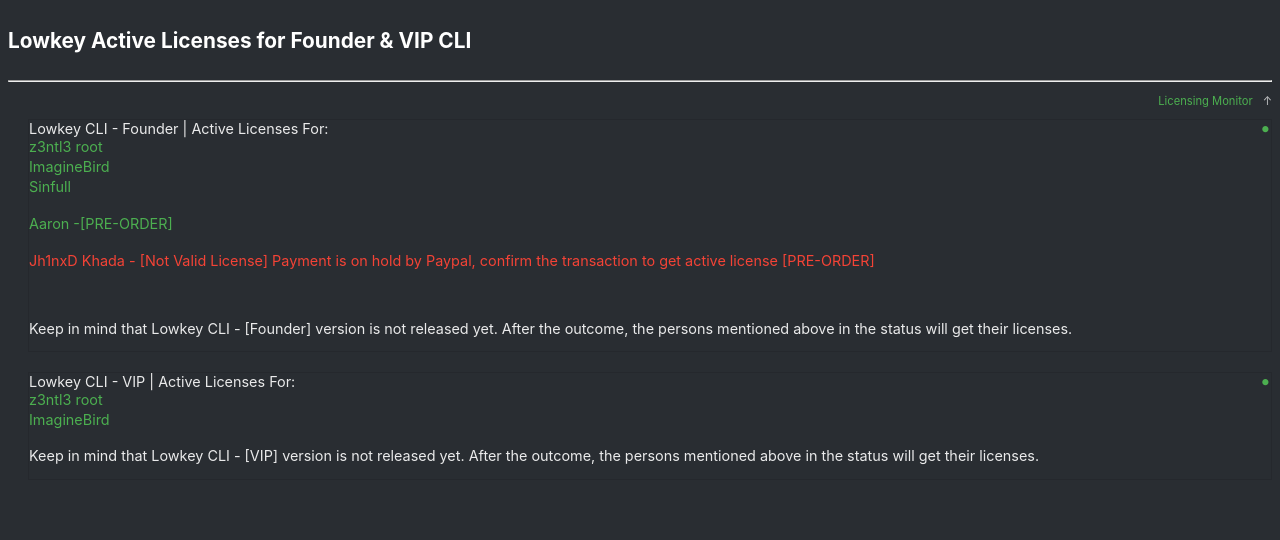
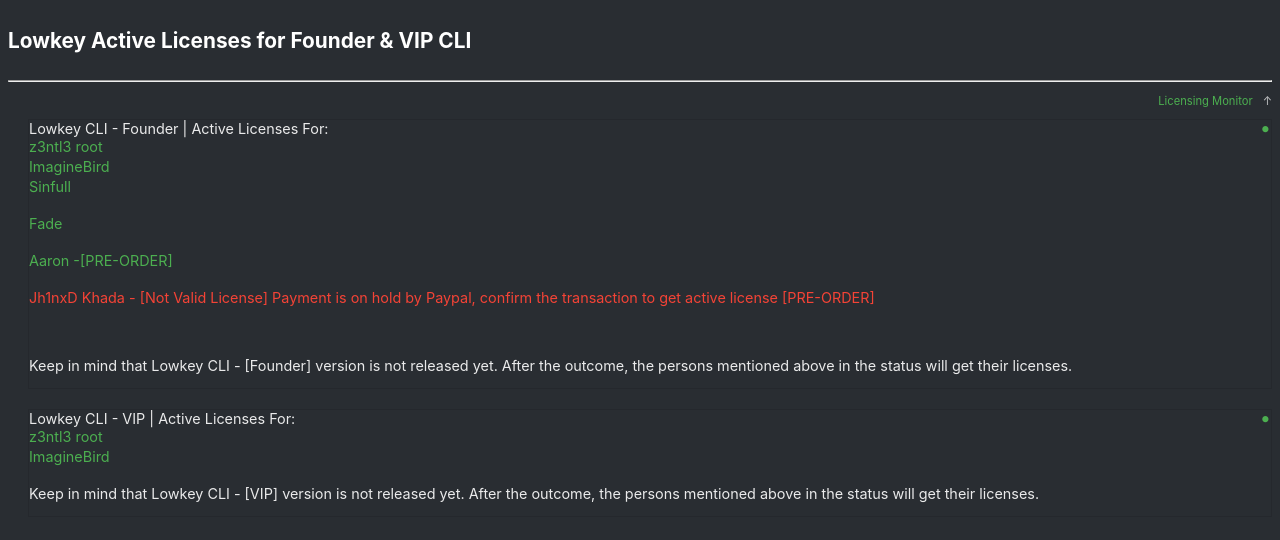
Before and after one commit to Crait12/232i4lo23, a plain HTML site: page licenses/index.html in a window 1280 px wide. Drawn offline with Linux system fonts and the light colour scheme.

Commit message:
Update index.html

```diff
--- a/licenses/index.html
+++ b/licenses/index.html
@@ -50,6 +50,7 @@
         <h4 class="up-status">z3ntl3 root</h4>
         <h4 class="up-status">ImagineBird</h4>
         <h4 class="up-status">Sinfull</h4><br>
+	<h4 class="up-status">Fade</h4><br>
 	<h4 class="up-status" color=red>Aaron -[PRE-ORDER]</h4><br>
 	<h4 class="down-status" color=red>Jh1nxD Khada - [Not Valid License] Payment is on hold by Paypal, confirm the transaction to get active license [PRE-ORDER]</h4><br>
         <p>Keep in mind that Lowkey CLI - [Founder] version is not released yet. After the outcome, the persons mentioned above in the status will get their licenses.</p>
```
